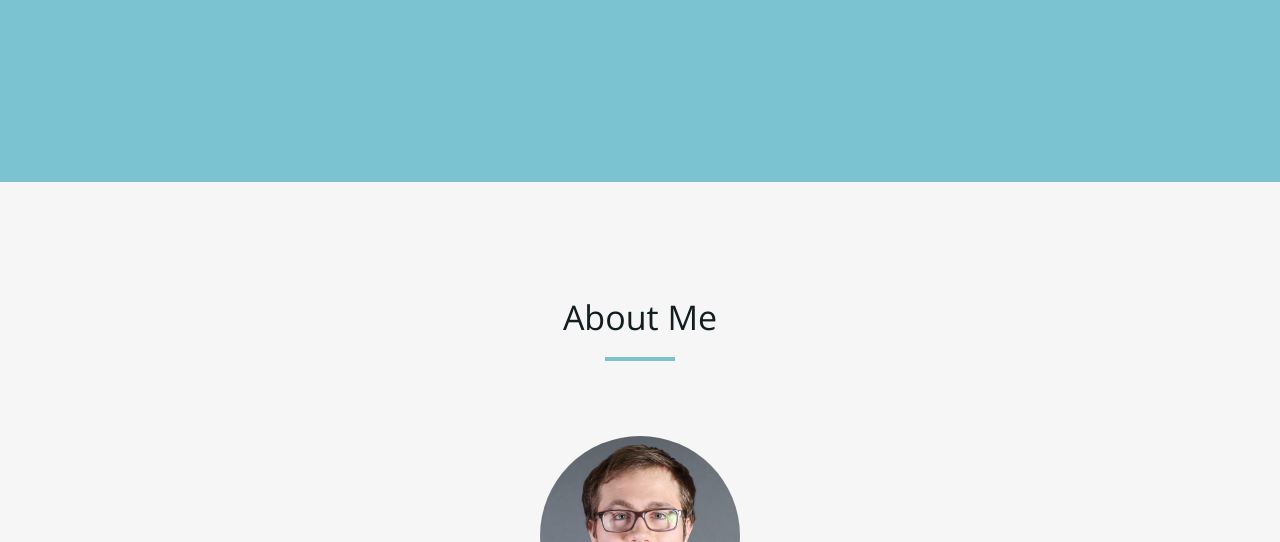
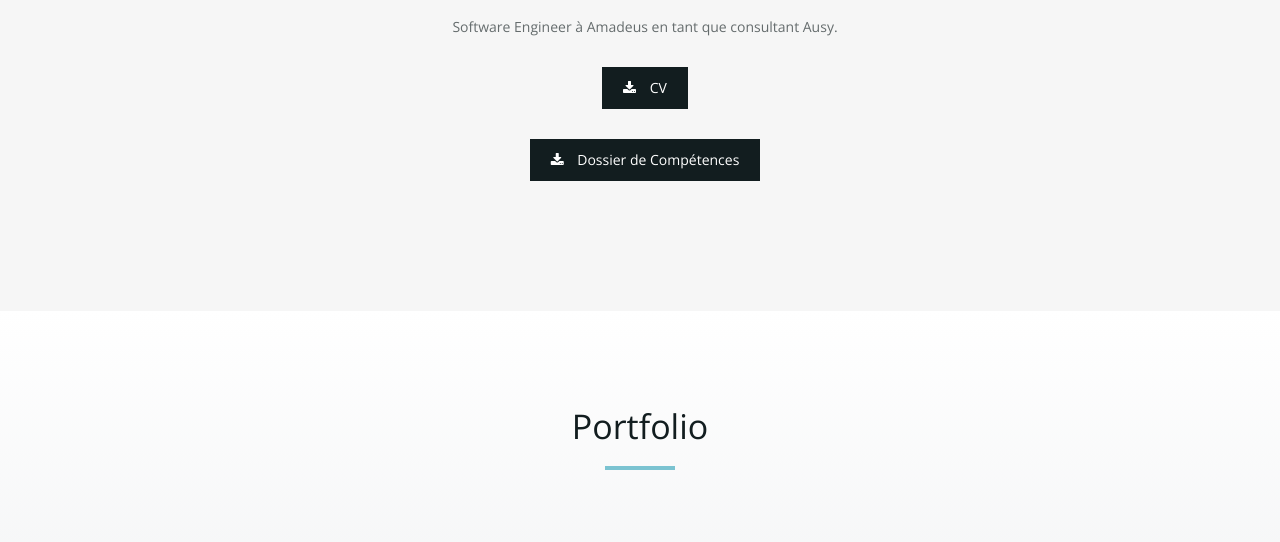
Before and after one commit to BBazard/BBazard.github.io, a plain HTML site: page index.html in a window 1280 px wide. Shown: the part 457-999 px from the top of the page. Drawn offline with nearby package versions, Linux system fonts and the light colour scheme.

Commit message:
simplify and add dossier de compétences

```diff
--- a/index.html
+++ b/index.html
@@ -34,7 +34,7 @@
 </head>
 <body id="page-top" data-spy="scroll" data-target=".navbar-fixed-top">
 
-<!-- Header -->
+<!-- Header
 <header id="header">
   <div class="intro">
     <div class="container">
@@ -46,26 +46,29 @@
     </div>
   </div>
 </header>
+-->
 
 
 <!-- About Section -->
 <div id="about">
   <div class="container">
     <div class="section-title text-center center">
-      <h2>About Me</h2>
+	    <h2>Benoit BAZARD</h2>
       <hr>
     </div>
     <div class="row">
       <div class="col-md-12 text-center"><img src="img/about.jpg" class="img-responsive"></div>
       <div class="col-md-8 col-md-offset-2">
         <div class="about-text">
-          <p align="justify">
-          I am a student at Télécom SudParis (Evry, France).
+          <p align="center">
+	  Software Engineer à Amadeus en tant que consultant Ausy.
+<!--
           I am passionate about machine learning, data analysis and sofware engineering.
           You can see some of my works by clicking the thumbnails in the portfolio section.
+  -->
           </p>
-          <p class="text-center"><a class="btn btn-primary" href="cv_en.pdf"><i class="fa fa-download"></i> Download Resume (english)</a></p>
-          <p class="text-center"><a class="btn btn-primary" href="cv_fr.pdf"><i class="fa fa-download"></i> Download Resume (french)</a></p>
+          <p class="text-center"><a class="btn btn-primary" href="cv_fr.pdf"><i class="fa fa-download"></i> CV</a></p>
+          <p class="text-center"><a class="btn btn-primary" href="DC.pdf"><i class="fa fa-download"></i> Dossier de Compétences</a></p>
         </div>
       </div>
     </div>
```
Also changed, not shown: 3 other files.
